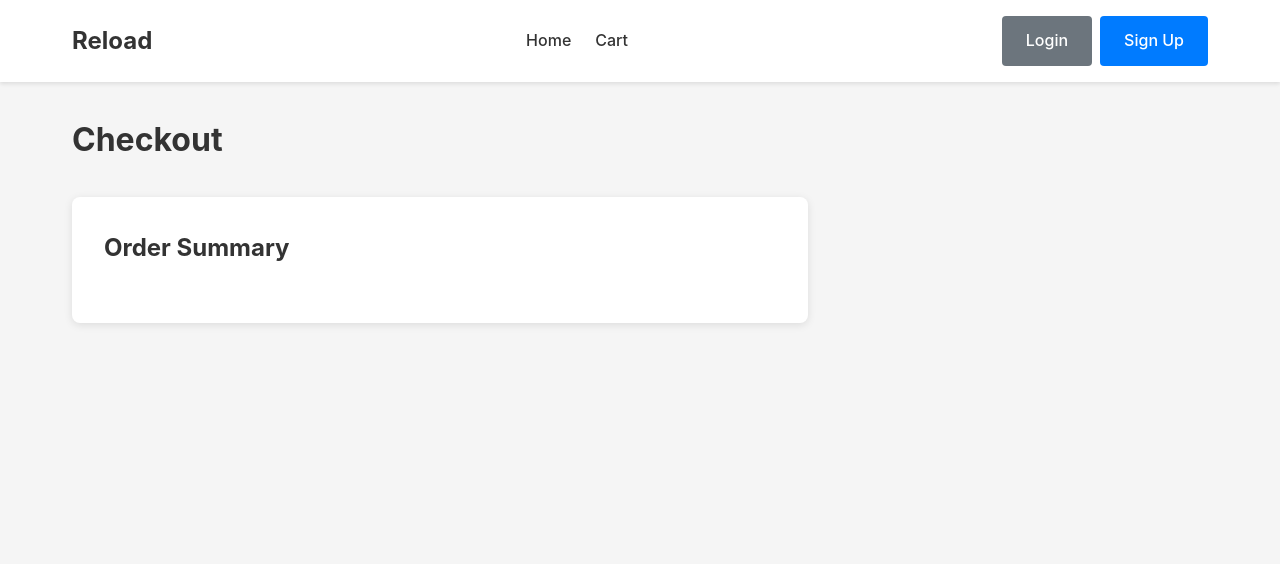
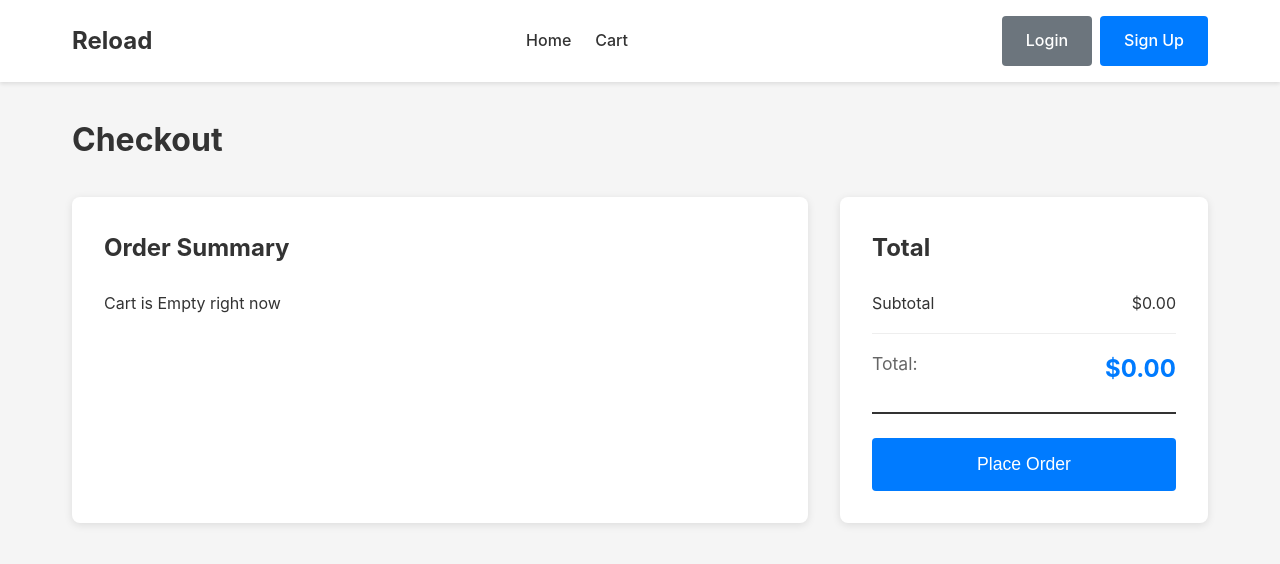
Before and after one commit to shrijan12/reload-commerce, a React (Vite) app: page /checkout in a window 1280 px wide. Shown: the top 564 px of the page. Built offline with nearby package versions, Linux system fonts and the light colour scheme.

Commit message:
completed the task

```diff
--- a/src/context/CartContext.jsx
+++ b/src/context/CartContext.jsx
@@ -47,6 +47,18 @@ export default function CartProvider({ children }) {
     );
   }
 
+  function getCartTotal() {
+    const total = cartItems.reduce((total, item) => {
+      const product = getProductById(item.id);
+      return (total = total + (product ? product.price * item.quantity : 0));
+    }, 0);
+    return total;
+  }
+
+  function clearCart() {
+    setCartItems([]);
+  }
+
   return (
     <CartContext.Provider
       value={{
@@ -55,6 +67,8 @@ export default function CartProvider({ children }) {
         getCartItemsWithProducts,
         removeFromCart,
         updateQuantity,
+        getCartTotal,
+        clearCart,
       }}
     >
       {children}
--- a/src/pages/Checkout.jsx
+++ b/src/pages/Checkout.jsx
@@ -1,10 +1,27 @@
+import { useNavigate } from "react-router";
 import { useCart } from "../context/CartContext";
 
 const Checkout = () => {
-  const { getCartItemsWithProducts, updateQuantity, removeFromCart } =
-    useCart();
+  const {
+    getCartItemsWithProducts,
+    updateQuantity,
+    removeFromCart,
+    getCartTotal,
+    clearCart,
+  } = useCart();
+
   const cartItems = getCartItemsWithProducts();
-  console.log(cartItems);
+
+  const total = getCartTotal();
+
+  const navigate = useNavigate();
+
+  function placeOrder() {
+    alert("order has been placed");
+    clearCart();
+    navigate("/");
+  }
+
   return (
     <div className="page">
       <div className="container">
@@ -12,7 +29,8 @@ const Checkout = () => {
         <div className="checkout-container">
           <div className="checkout-items">
             <h2 className="checkout-section-title">Order Summary</h2>
-            {cartItems.map((item) => (
+            {cartItems.length > 0 ? (
+              cartItems.map((item) => (
                 <div className="checkout-item" key={item.id}>
                   <img
                     src={item.product.image}
@@ -58,7 +76,29 @@ const Checkout = () => {
                     </button>
                   </div>
                 </div>
-            ))}
+              ))
+            ) : (
+              <p>Cart is Empty right now</p>
+            )}
+          </div>
+          <div className="checkout-summary">
+            <h2 className="checkout-section-title">Total</h2>
+            <div className="checkout-total">
+              <p>Subtotal</p>
+              <p>${total.toFixed(2)}</p>
+            </div>
+            <div className="checkout-total">
+              <p className="checkout-total-label">Total:</p>
+              <p className="checkout-total-value checkout-total-final">
+                ${total.toFixed(2)}
+              </p>
+            </div>
+            <button
+              className="btn btn-primary btn-large btn-block"
+              onClick={() => placeOrder()}
+            >
+              Place Order
+            </button>
           </div>
         </div>
       </div>
```
Lines whose indentation alone changed are shown as unchanged.
